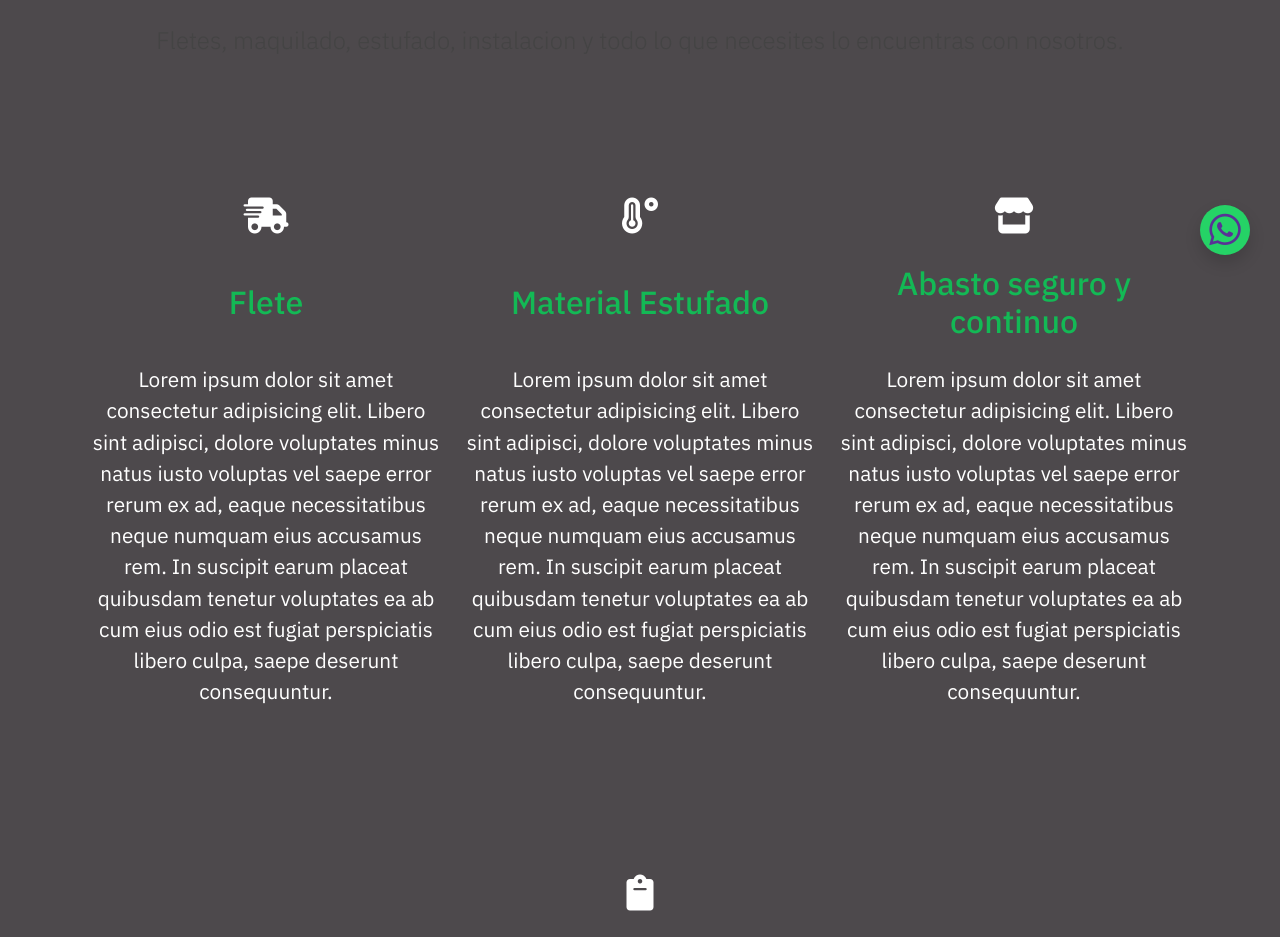
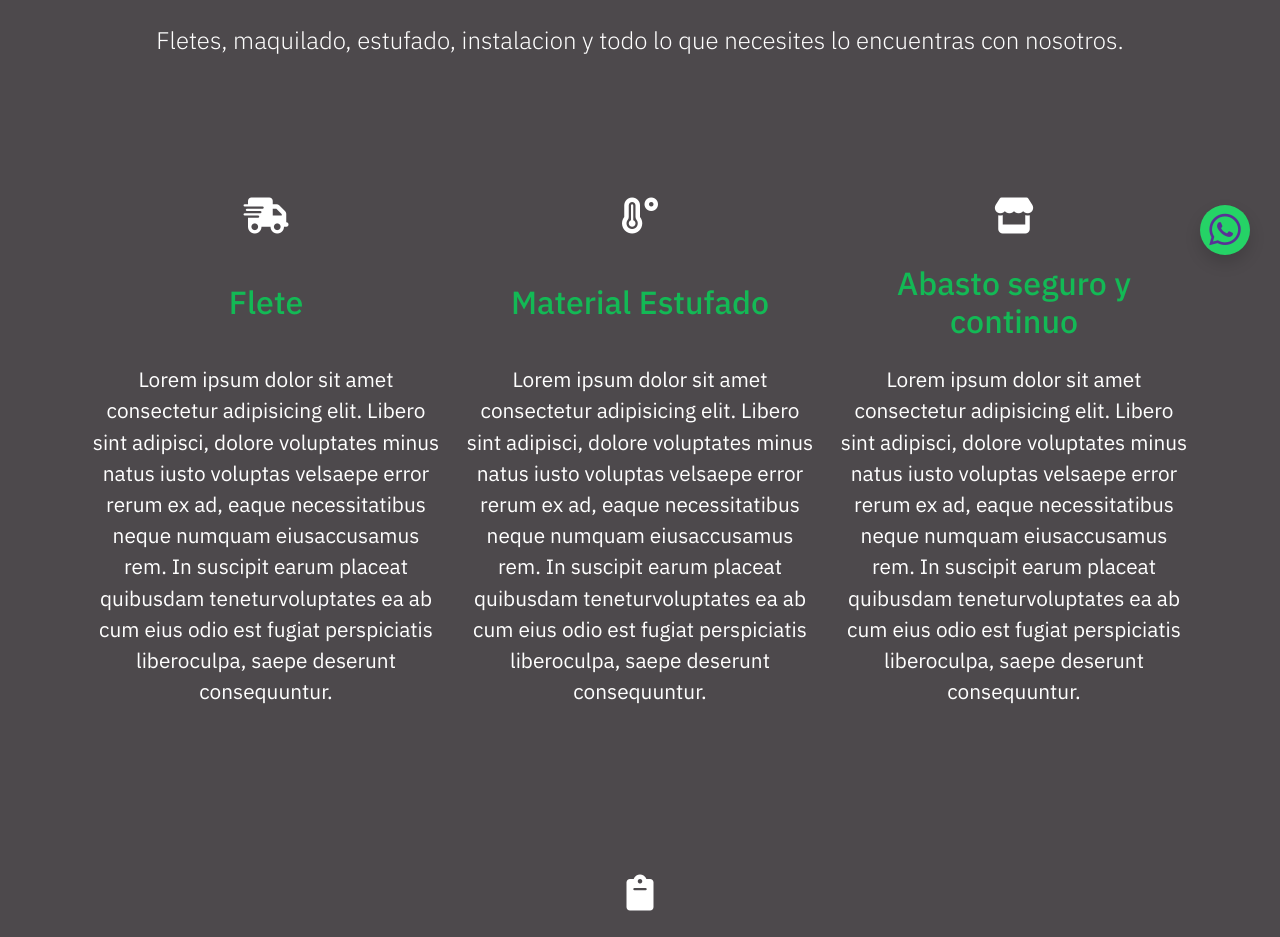
Before and after one commit to primi1972/lasselvas, a React (Vite) app: page /servicios in a window 1280 px wide. Shown: the part 495-1432 px from the top of the page. Built offline with nearby package versions, Linux system fonts and the light colour scheme.

Commit message:
actualizado3

```diff
--- /dev/null
+++ b/src/components/cards.jsx
@@ -0,0 +1,11 @@
+
+const CardGeneral = ({imagen, titulo, texto}) => {
+return(
+    <div className="d-flex flex-column justify-content-between w-30 minwidth py-5">
+    <i className={`${imagen} fa-2xl my-5 text-center`}></i>
+    <h3 className="text-center text-success pb-3">{titulo}</h3>
+    <p className="text-center">{texto}</p>
+  </div>
+)
+}
+export default CardGeneral;
--- a/src/pages/ServiciosPage.jsx
+++ b/src/pages/ServiciosPage.jsx
@@ -1,4 +1,5 @@
 import Banner1 from "../assets/Servicios/bg.jpg";
+import CardGeneral from "../components/cards";
 
 const Servicios = () => {
   return (
@@ -6,67 +7,34 @@ const Servicios = () => {
       <img src={Banner1} className="banner1" alt="" />
       <section className="d-flex justify-content-center maxwidth align-items-start flex-wrap py-5 mx-auto">
         <div className="titulo w-100">
-            <h1 className="text-success text-uppercase text-center">
-              Servicios
-            </h1>
-            <h5 className="text-center fw-light my-3">
-              Fletes, maquilado, estufado, instalacion y todo lo que necesites
-              lo encuentras con nosotros.
+          <h1 className="text-success text-uppercase text-center">Servicios</h1>
+          <h5 className="text-center fw-light my-3 text-white">
+            Fletes, maquilado, estufado, instalacion y todo lo que necesites lo
+            encuentras con nosotros.
           </h5>
         </div>
         <div className="text-white d-flex w-90 my-5 gap-4 justify-content-center flex-wrap">
-            <div className="d-flex flex-column justify-content-between w-30 minwidth py-5">
-              <i className="fa-solid fa-truck-fast fa-2xl my-5 text-center"></i>
-              <h3 className="text-center text-success pb-3">Flete</h3>
-              <p className="text-center">
-                Lorem ipsum dolor sit amet consectetur adipisicing elit. Libero
-                sint adipisci, dolore voluptates minus natus iusto voluptas vel
-                saepe error rerum ex ad, eaque necessitatibus neque numquam eius
-                accusamus rem. In suscipit earum placeat quibusdam tenetur
-                voluptates ea ab cum eius odio est fugiat perspiciatis libero
-                culpa, saepe deserunt consequuntur.
-              </p>
-            </div>
-            <div className="d-flex flex-column justify-content-between w-30 minwidth py-5">
-              <i
-                className="fa-solid fa-temperature-high fa-2xl my-5 text-center"
-              ></i>
-              <h3 className="text-center text-success pb-3">Material Estufado</h3>
-              <p className="text-center">
-                Lorem ipsum dolor sit amet consectetur adipisicing elit. Libero
-                sint adipisci, dolore voluptates minus natus iusto voluptas vel
-                saepe error rerum ex ad, eaque necessitatibus neque numquam eius
-                accusamus rem. In suscipit earum placeat quibusdam tenetur
-                voluptates ea ab cum eius odio est fugiat perspiciatis libero
-                culpa, saepe deserunt consequuntur.
-              </p>
-            </div>
-            <div className="d-flex flex-column justify-content-between w-30 minwidth py-5">
-              <i className="fa-solid fa-store fa-2xl my-5 text-center"></i>
-              <h3 className="text-center text-success pb-3">
-                Abasto seguro y continuo
-              </h3>
-              <p className="text-center">
-                Lorem ipsum dolor sit amet consectetur adipisicing elit. Libero
-                sint adipisci, dolore voluptates minus natus iusto voluptas vel
-                saepe error rerum ex ad, eaque necessitatibus neque numquam eius
-                accusamus rem. In suscipit earum placeat quibusdam tenetur
-                voluptates ea ab cum eius odio est fugiat perspiciatis libero
-                culpa, saepe deserunt consequuntur.
-              </p>
-            </div>
-            <div className="d-flex flex-column justify-content-between w-30 minwidth py-5">
-              <i className="fa-solid fa-clipboard fa-2xl my-5 text-center"></i>
-              <h3 className="text-center text-success pb-3">Calidad al Cliente</h3>
-              <p className="text-center">
-                Lorem ipsum dolor sit amet consectetur adipisicing elit. Libero
-                sint adipisci, dolore voluptates minus natus iusto voluptas vel
-                saepe error rerum ex ad, eaque necessitatibus neque numquam eius
-                accusamus rem. In suscipit earum placeat quibusdam tenetur
-                voluptates ea ab cum eius odio est fugiat perspiciatis libero
-                culpa, saepe deserunt consequuntur.
-              </p>
-            </div>
+          <CardGeneral
+            imagen="fa-solid fa-truck-fast"
+            titulo="Flete"
+            texto="Lorem ipsum dolor sit amet consectetur adipisicing elit. Libero sint adipisci, dolore voluptates minus natus iusto voluptas velsaepe error rerum ex ad, eaque necessitatibus neque numquam eiusaccusamus rem. In suscipit earum placeat quibusdam teneturvoluptates ea ab cum eius odio est fugiat perspiciatis liberoculpa, saepe deserunt consequuntur."
+          ></CardGeneral>
+          <CardGeneral
+            imagen="fa-solid fa-temperature-high"
+            titulo="Material Estufado"
+            texto="Lorem ipsum dolor sit amet consectetur adipisicing elit. Libero sint adipisci, dolore voluptates minus natus iusto voluptas velsaepe error rerum ex ad, eaque necessitatibus neque numquam eiusaccusamus rem. In suscipit earum placeat quibusdam teneturvoluptates ea ab cum eius odio est fugiat perspiciatis liberoculpa, saepe deserunt consequuntur."
+          ></CardGeneral>
+          <CardGeneral
+            imagen="fa-solid fa-store"
+            titulo="Abasto seguro y continuo"
+            texto="Lorem ipsum dolor sit amet consectetur adipisicing elit. Libero sint adipisci, dolore voluptates minus natus iusto voluptas velsaepe error rerum ex ad, eaque necessitatibus neque numquam eiusaccusamus rem. In suscipit earum placeat quibusdam teneturvoluptates ea ab cum eius odio est fugiat perspiciatis liberoculpa, saepe deserunt consequuntur."
+          ></CardGeneral>
+
+          <CardGeneral
+            imagen="fa-solid fa-clipboard"
+            titulo="Calidad al Cliente"
+            texto="Lorem ipsum dolor sit amet consectetur adipisicing elit. Liberosint adipisci, dolore voluptates minus natus iusto voluptas velsaepe error rerum ex ad, eaque necessitatibus neque numquam eiusaccusamus rem. In suscipit earum placeat quibusdam teneturvoluptates ea ab cum eius odio est fugiat perspiciatis liberoculpa, saepe deserunt consequuntur."
+          ></CardGeneral>
         </div>
       </section>
     </div>
```
Lines whose indentation alone changed are shown as unchanged.
